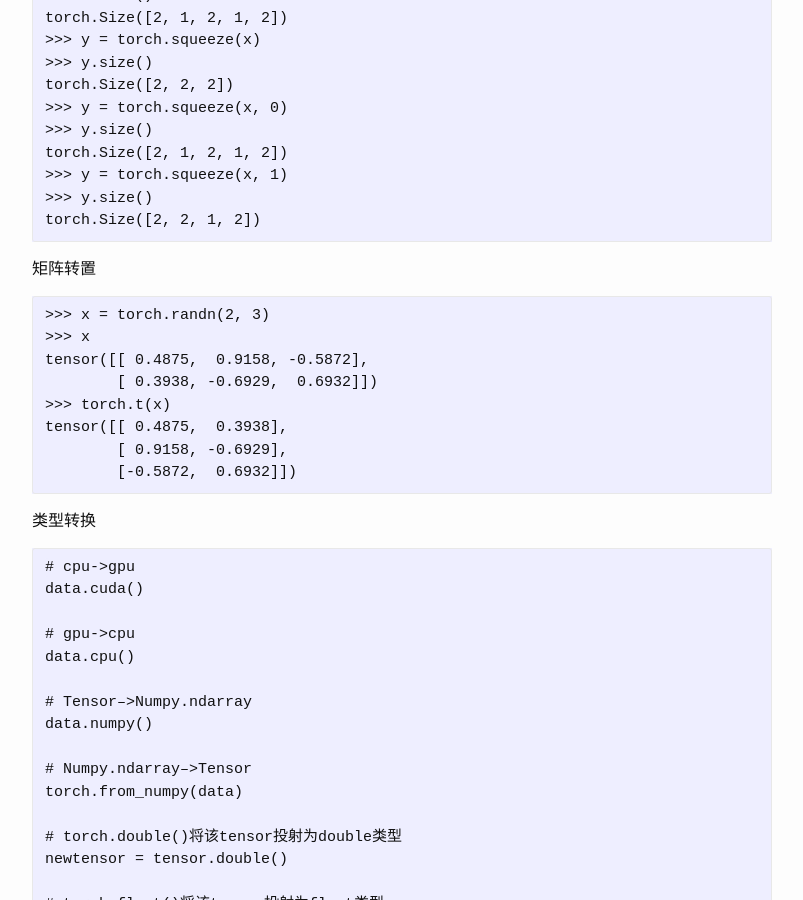
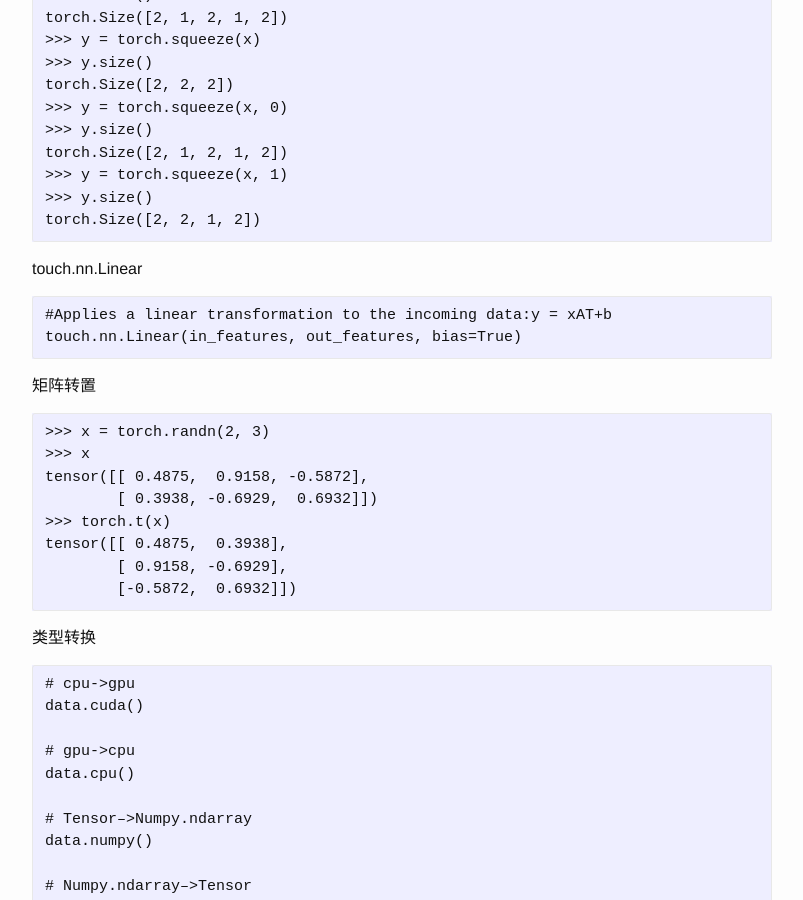
Before and after one commit to josephstalin117/josephstalin117.github.io, a Jekyll site: the page built from _posts/2019-3-11-pytorch.markdown, in a window 1280 px wide and 900 px high, scrolled down 3296 px. Shown: the whole window, without its empty margins (238-1041 px from the left). Built offline with Jekyll 4.4.1, drawn with Linux system fonts in a browser that asks for light colours.

Commit message:
add nn.Linear

````diff
--- a/_posts/2019-3-11-pytorch.markdown
+++ b/_posts/2019-3-11-pytorch.markdown
@@ -160,6 +160,12 @@
 >>> y = torch.squeeze(x, 1)
 >>> y.size()
 torch.Size([2, 2, 1, 2])
+```
+
+touch.nn.Linear
+```
+#Applies a linear transformation to the incoming data:y = xAT+b
+touch.nn.Linear(in_features, out_features, bias=True)
 ```
 
 矩阵转置
````
